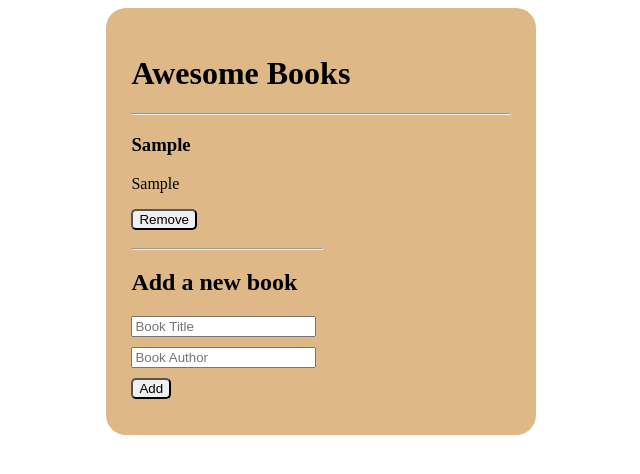
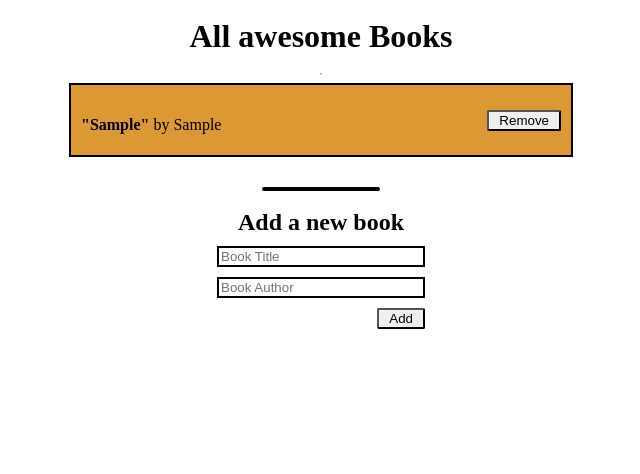
Before and after one commit to Abdulwhbhussain/microverse-awesome-books, a website: page index.html in a window 1280 px wide. Both pictures are taken after typing "Sample", "Sample" into the empty fields and a click on the button "Add". Shown: the whole page, without its empty margins (319-959 px from the left). Drawn offline with Linux system fonts and the light colour scheme.

Commit message:
Add The Css and UI improvements.

```diff
--- a/index.html
+++ b/index.html
@@ -12,13 +12,14 @@
 
 <body>
     <div class="container">
-        <h1>Awesome Books</h1>
+        <h1>All awesome Books</h1>
         <hr>
         <div class="book-list">
             <ul id="book-list">
 
             </ul>
         </div>
+        <hr style="border: 2px solid black; width: 30%; margin-top: 30px; border-radius: 10px;">
         <div class="book-form">
             <h2>Add a new book</h2>
             <form id="book-form">
@@ -26,7 +27,7 @@
                 <br>
                 <input type="text" id="author" placeholder="Book Author">
                 <br>
-                <button type="submit" id="submit-btn">Add</button>
+                <div id="button-div"><button type="submit" id="submit-btn">Add</button></div>
             </form>
         </div>
 
--- a/index.js
+++ b/index.js
@@ -8,12 +8,18 @@ document.addEventListener('DOMContentLoaded', () => {
       const bookItem = document.createElement('li');
       bookItem.setAttribute('id', `book-item-${id}`);
       bookItem.setAttribute('class', 'book-item');
-      bookItem.innerHTML = `<div>
-    <h3>${book.title}</h3>
-    <p>${book.author}</p>
+      if(id % 2 === 0) {
+        bookItem.setAttribute('style', 'background-color: #db9833; padding: 10px;');
+      } else {
+        bookItem.setAttribute('style', 'background-color: #7e9a9a; padding: 10px;');
+      }
+      bookItem.innerHTML = `<div class='book-item-div'>
+      <div><span><b>"${book.title}"</b></span> <span> by </span>
+      <span>${book.author}</span></div>
+
     <button id=remove-btn-${id} class='remove-btn'>Remove</button>
-    <hr style='width: 50%; margin-left: 0;'>
-    </div>`;
+    </div>
+    `;
       bookList.appendChild(bookItem);
     });
   }
--- a/styles.css
+++ b/styles.css
@@ -7,22 +7,78 @@ body {
 
 .container {
   width: 30%;
-  background-color: burlywood;
+  /* background-color: burlywood; */
   height: auto;
-  border-radius: 20px;
-  padding: 2%;
+  /* border-radius: 20px; */
+  /* padding: 2%; */
+  display: flex;
+  flex-direction: column;
+  justify-content: center;
+  align-items: center;
 }
 
 input {
   margin-bottom: 10px;
+  width: 200px;
+  border: 2px solid black;
 }
 
 button {
   margin-bottom: 10px;
-  border-radius: 5px;
+  border-radius: 2px;
+  padding: 1px 10px;
 }
 
 ul {
   list-style: none;
   padding-left: 0;
 }
+
+.book-list {
+  border: 2px solid black;
+  width: 500px;
+  padding: 0%;
+}
+
+.book-form {
+  display: flex;
+  flex-direction: column;
+  justify-content: center;
+  align-items: center;
+}
+
+li {
+  height: 50px;
+}
+
+.book-item-div {
+  display: flex;
+  flex-direction: row;
+  justify-content: space-between;
+  align-items: center
+}
+
+h2,
+h1,
+h3 {
+  padding: 0%;
+  margin-top: 10px;
+  margin-bottom: 10px;
+}
+
+ul {
+  padding: 0%;
+  margin: 0%;
+}
+
+#button-div {
+  display: flex;
+  flex-direction: row;
+  justify-content: flex-end;
+}
+
+.book-item {
+  margin: 0%;
+  padding: 0%;
+  line-height: 60px;
+}
```
